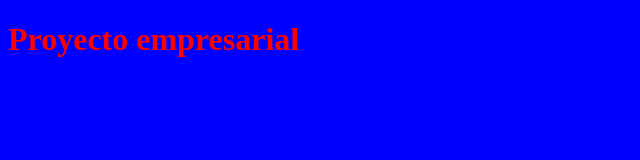
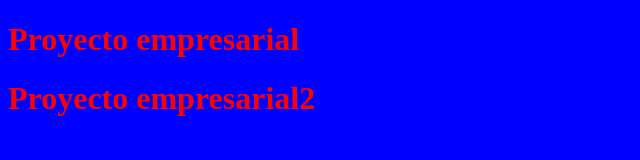
Before and after one commit to Yolimar868/CursoGit, a plain HTML site: page index.html in a window 1280 px wide. Shown: the whole page, without its empty margins (0-640 px from the left). Drawn offline with Linux system fonts and the light colour scheme.

Commit message:
creando una nueva version

```diff
--- a/index.html
+++ b/index.html
@@ -8,5 +8,6 @@
  </head>
 <body>
   <h1>Proyecto empresarial</h1>
+  <h1>Proyecto empresarial2</h1>
 </body>
 </html>
```
